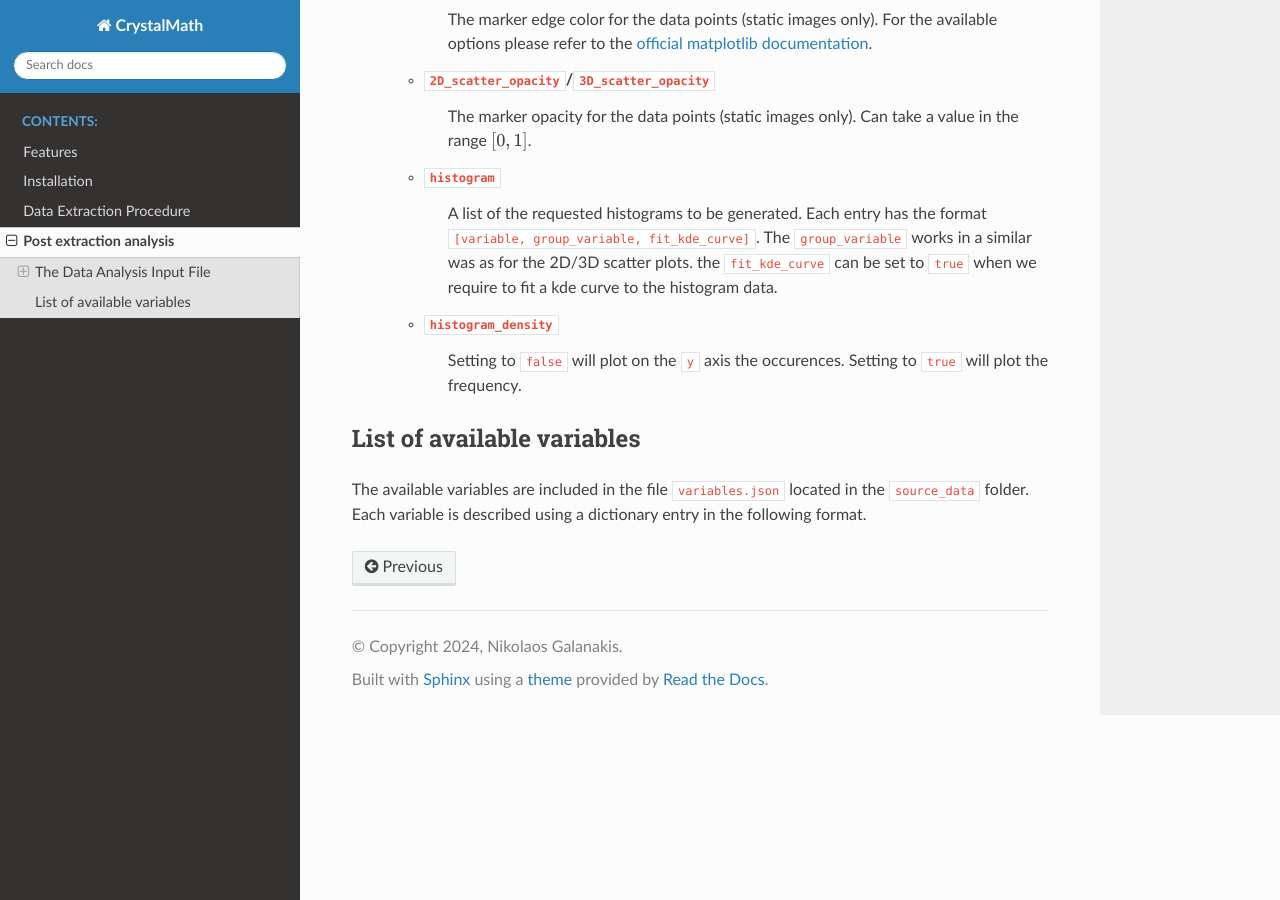
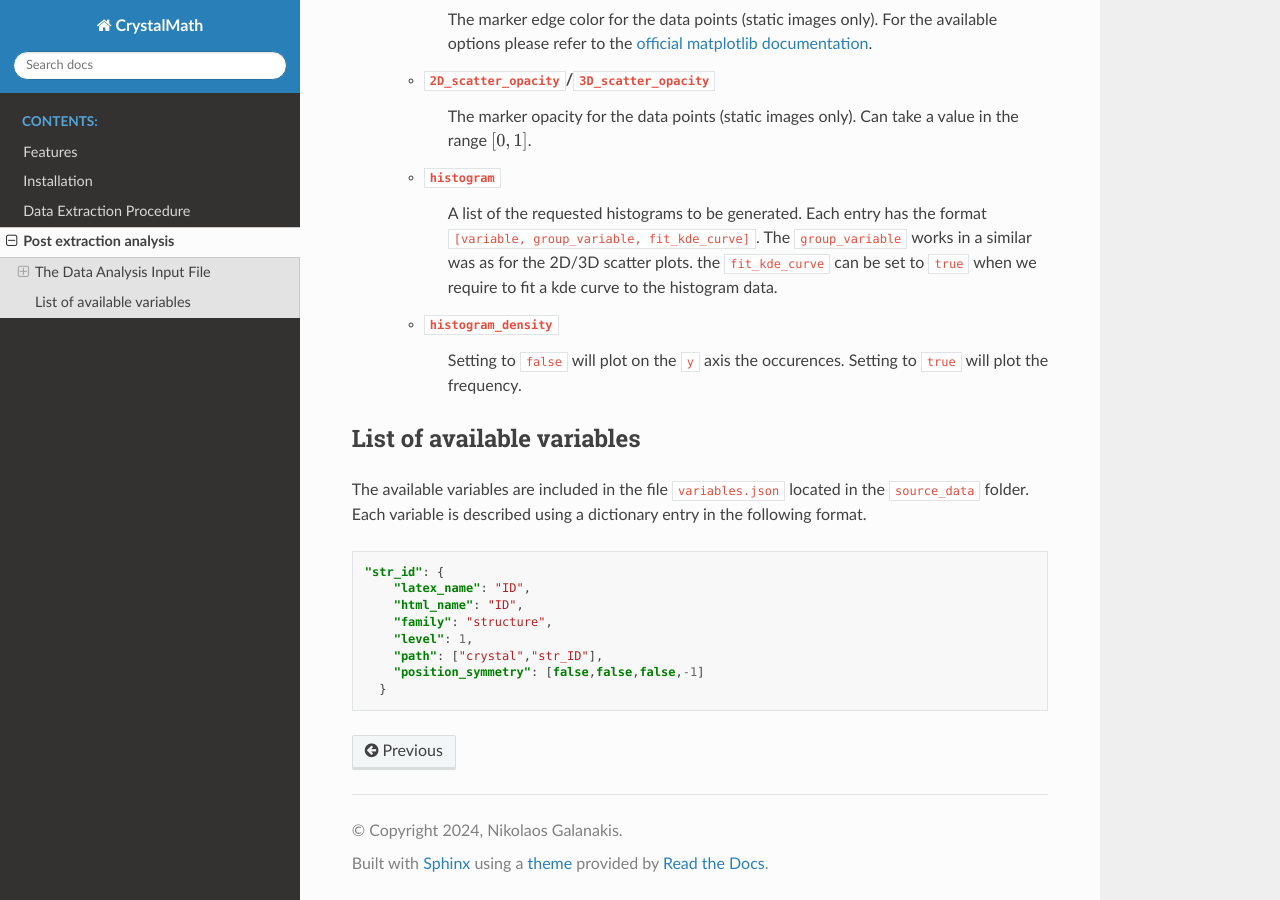
Before and after one commit to nigalanakis/Crystal_Math, a Sphinx documentation site: the page built from docs/source/analysis.rst, in a window 1280 px wide and 900 px high, scrolled down 5498 px. Built offline with Sphinx 7.4.7 and the Read the Docs theme 2.0.0, drawn with Linux system fonts in a browser that asks for light colours.

```diff
--- a/docs/source/analysis.rst
+++ b/docs/source/analysis.rst
@@ -218,7 +218,7 @@ List of available variables
 
 The available variables are included in the file ``variables.json`` located in the ``source_data`` folder. Each variable is described using a dictionary entry in the following format.
 
-.. code block :: json
+.. code-block :: json
 
     "str_id": {
         "latex_name": "ID",
```
